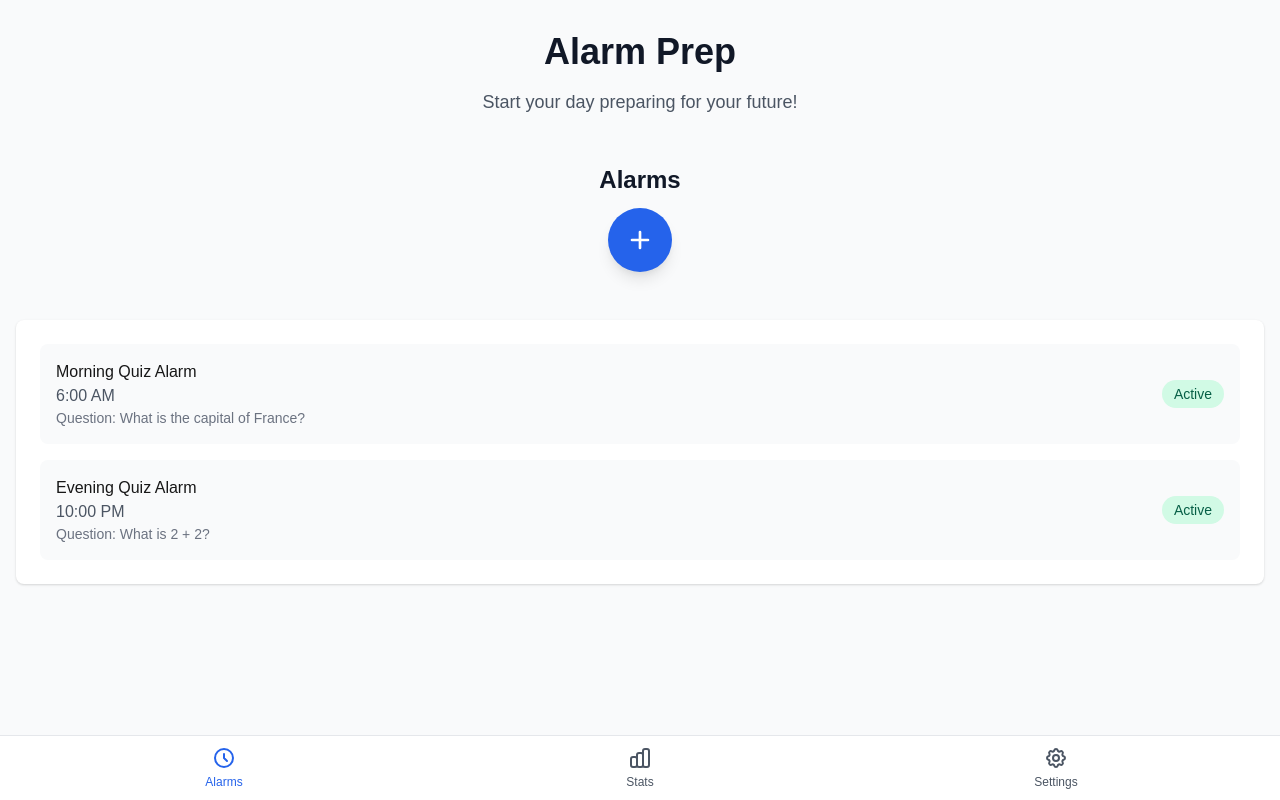
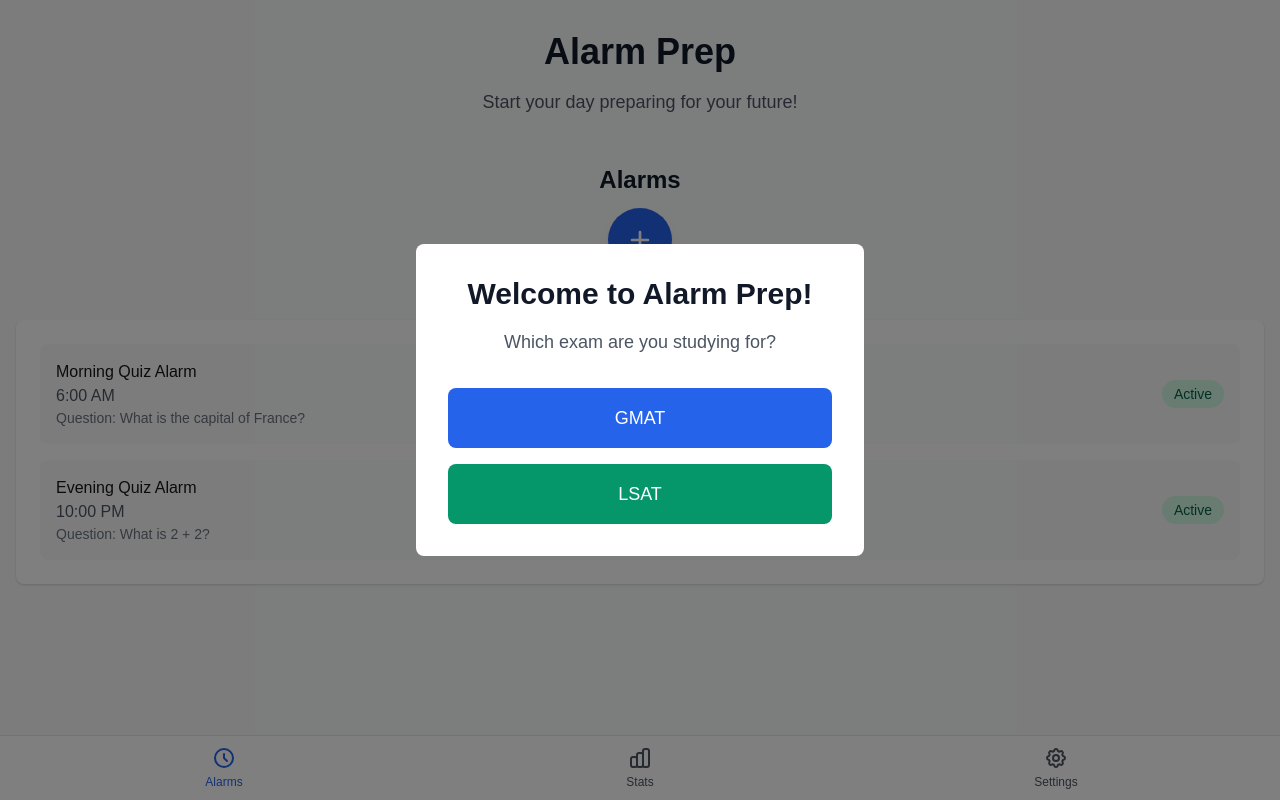
Before and after one commit to kaitlynborvk/Alarm.Prep, a Next.js app: page / in a window 1280 px wide. Built offline with nearby package versions, Linux system fonts and the light colour scheme.

Commit message:
Add GMAT/LSAT onboarding flow with exam-specific question types

```diff
--- a/src/app/page.tsx
+++ b/src/app/page.tsx
@@ -1,6 +1,6 @@
 "use client";
 
-import React, { useState } from 'react';
+import React, { useState, useEffect } from 'react';
 import Link from 'next/link';
 import BottomNav from '@/components/BottomNav';
 
@@ -25,21 +25,28 @@
 
 export default function Home() {
   const [showAlarmModal, setShowAlarmModal] = useState(false);
+  const [showOnboardingModal, setShowOnboardingModal] = useState(true); // Show onboarding on first visit
   const [selectedTime, setSelectedTime] = useState("06:00");
   const [selectedQuestion, setSelectedQuestion] = useState(sampleQuestions[0]);
   const [selectedDays, setSelectedDays] = useState([true, true, true, true, true, true, true]); // All days selected by default
-  const [selectedQuestionType, setSelectedQuestionType] = useState("general");
+  const [selectedQuestionType, setSelectedQuestionType] = useState("quantitative");
   const [selectedRingtone, setSelectedRingtone] = useState("default");
+  const [examType, setExamType] = useState<"GMAT" | "LSAT" | null>(null); // Track user's exam choice
 
   const daysOfWeek = ["S", "M", "T", "W", "T", "F", "S"];
 
-  const questionTypes = [
-    { id: "general", name: "General Knowledge" },
-    { id: "math", name: "Mathematics" },
-    { id: "science", name: "Science" },
-    { id: "history", name: "History" },
-    { id: "geography", name: "Geography" }
+  const gmatQuestionTypes = [
+    { id: "quantitative", name: "Quantitative Reasoning" },
+    { id: "verbal", name: "Verbal Reasoning" },
+    { id: "data", name: "Data Insights" }
   ];
+
+  const lsatQuestionTypes = [
+    { id: "reading", name: "Reading Comprehension" },
+    { id: "logical", name: "Logical Reasoning" }
+  ];
+
+  const questionTypes = examType === "GMAT" ? gmatQuestionTypes : lsatQuestionTypes;
 
   const ringtones = [
     { id: "default", name: "Default" },
@@ -48,6 +55,14 @@
     { id: "nature", name: "Nature Sounds" },
     { id: "classical", name: "Classical" }
   ];
+
+  const handleExamSelection = (exam: "GMAT" | "LSAT") => {
+    setExamType(exam);
+    setSelectedQuestionType(exam === "GMAT" ? "quantitative" : "reading");
+    setShowOnboardingModal(false);
+    // In a real app, this would be saved to localStorage or a database
+    localStorage.setItem('examType', exam);
+  };
 
   const handleDayToggle = (index: number) => {
     const newDays = [...selectedDays];
@@ -63,6 +78,16 @@
     console.log(`Ringtone: ${selectedRingtone}`);
     setShowAlarmModal(false);
   };
+
+  useEffect(() => {
+    // Check localStorage for existing exam selection
+    // const storedExamType = localStorage.getItem('examType');
+    // if (storedExamType) {
+    //   setExamType(storedExamType as "GMAT" | "LSAT");
+    //   setSelectedQuestionType(storedExamType === "GMAT" ? "quantitative" : "reading");
+    //   setShowOnboardingModal(false);
+    // }
+  }, []);
 
   return (
     <div className="min-h-screen bg-gray-50 pb-16">
@@ -108,6 +133,30 @@
           </div>
         </div>
 
+        {/* Onboarding Modal */}
+        {showOnboardingModal && (
+          <div className="fixed inset-0 bg-black bg-opacity-50 flex items-center justify-center p-4 z-50">
+            <div className="bg-white rounded-lg p-8 max-w-md w-full text-center">
+              <h2 className="text-3xl font-bold text-gray-900 mb-4">Welcome to Alarm Prep!</h2>
+              <p className="text-lg text-gray-600 mb-8">Which exam are you studying for?</p>
+              <div className="space-y-4">
+                <button
+                  onClick={() => handleExamSelection("GMAT")}
+                  className="w-full p-4 bg-blue-600 text-white rounded-lg hover:bg-blue-700 transition-colors text-lg font-medium"
+                >
+                  GMAT
+                </button>
+                <button
+                  onClick={() => handleExamSelection("LSAT")}
+                  className="w-full p-4 bg-green-600 text-white rounded-lg hover:bg-green-700 transition-colors text-lg font-medium"
+                >
+                  LSAT
+                </button>
+              </div>
+            </div>
+          </div>
+        )}
+
         {/* Set Alarm Modal */}
         {showAlarmModal && (
           <div className="fixed inset-0 bg-black bg-opacity-50 flex items-center justify-center p-4 z-50">
@@ -146,7 +195,7 @@
                 </div>
                 <div>
                   <label className="block text-sm font-medium text-gray-700 mb-2">
-                    Question Type
+                    {examType} Question Type
                   </label>
                   <select
                     value={selectedQuestionType}
```
